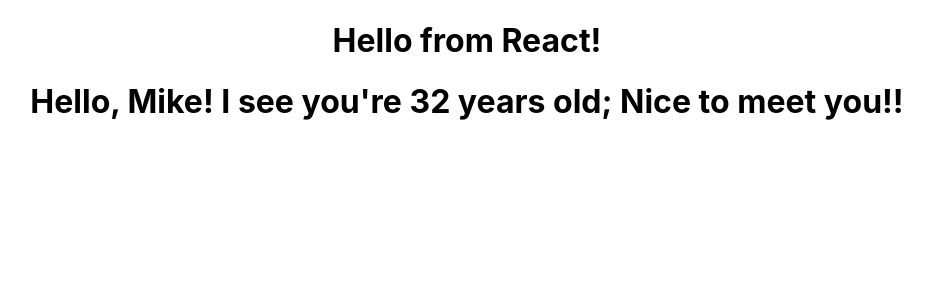
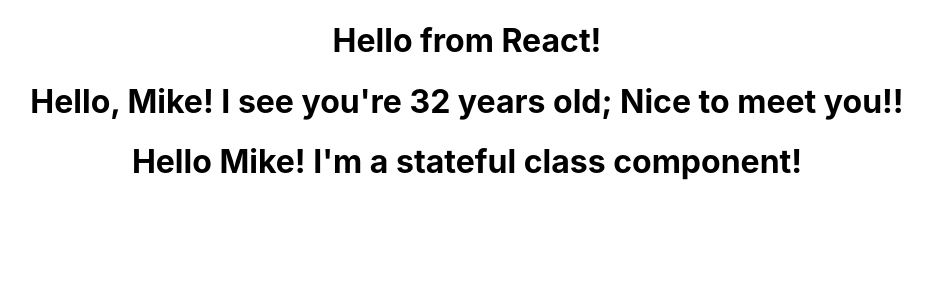
Before and after one commit to csilfverskiold/gitpod-react, a React (Create React App) app in the folder my-app/: page / in a window 1280 px wide. Shown: the top 300 px of the page, without its empty margins (173-1105 px from the left). Built offline with nearby package versions, Linux system fonts and the light colour scheme.

Commit message:
Add StatefulGreeting class component

```diff
--- a/my-app/src/App.js
+++ b/my-app/src/App.js
@@ -1,16 +1,18 @@
 import logo from './logo.svg';
 import './App.css';
-// 3. Import functional component
+// 3. Import functional/class component
 import FunctionalGreeting from './components/FunctionalGreeting';
 import FunctionalGreetingWithProps from './components/FunctionalGreetingWithProps';
+import StatefulGreeting from './components/StatefulGreeting';
 
-// 4. Use functional component
+// 4. Use functional/class component
 // 5.0 Pass in prop (name, greeting, age) as JSX
 function App() {
   return (
     <div className="App">
       <FunctionalGreeting />
       <FunctionalGreetingWithProps name="Mike!" greeting="Nice to meet you!!" age="32"/>
+      <StatefulGreeting greeting="I'm a stateful class component!" name="Mike!" />
     </div>
   );
 }
--- /dev/null
+++ b/my-app/src/components/StatefulGreeting.js
@@ -0,0 +1,14 @@
+import React from "react";
+
+// 1.0 Create class component (as a regular class)
+// 1.1 Extend class component through React ("extends React.Component")
+// 1.2 Define a render method and return
+// 1.2 Pass in greeting prop in class (don't forget "this"!)
+class StatefulGreeting extends React.Component {
+    render() {
+        return <h1>Hello {this.props.name} {this.props.greeting}</h1>
+    }
+}
+
+// 2. Export class component
+export default StatefulGreeting;
```
